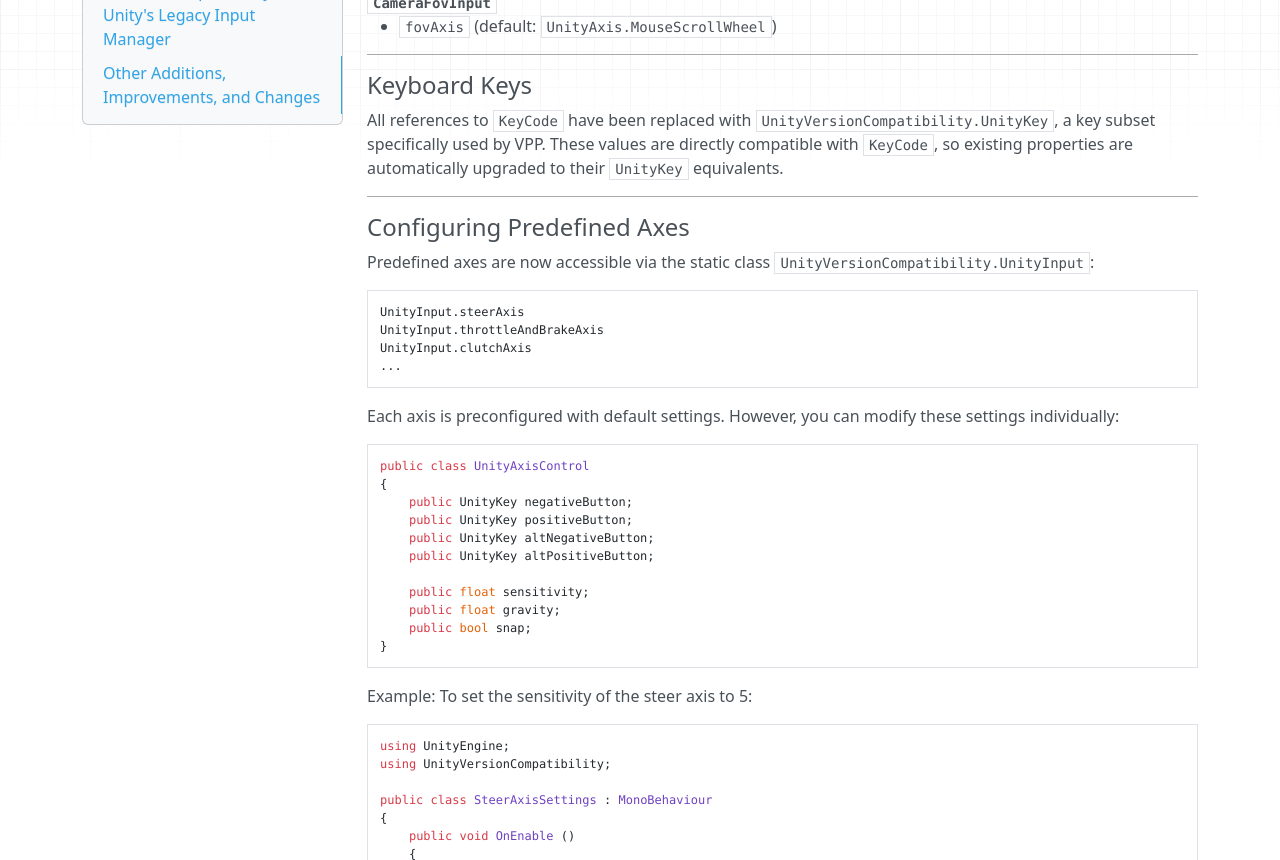
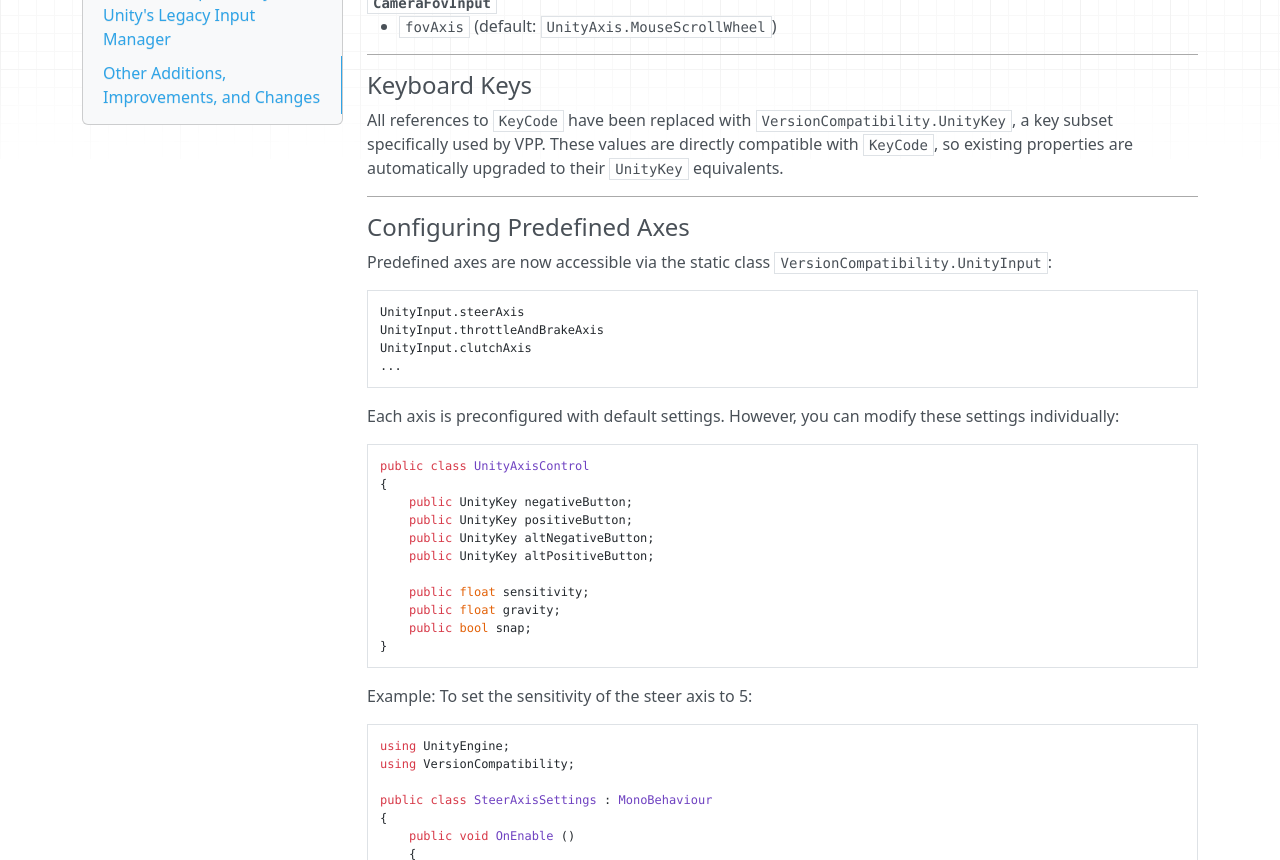
Before and after one commit to EdyJ/vehicle-physics-docs, an MkDocs documentation site: the page built from docs/about/release-notes-sdk-v9.8.md, in a window 1280 px wide and 1400 px high, scrolled down 1142 px. Shown: the part 147-1007 px from the top of the window. Built offline with MkDocs 1.6.1, drawn with Linux system fonts in a browser that asks for light colours; nearby versions of some CDN libraries; library files that are not in the unit come from our copies; some of the changed text lies outside the part shown.

Commit message:
SDK v9.8: UnityVersionCompatibility renamed to VersionCompatibility

````diff
--- a/docs/about/release-notes-sdk-v9.8.md
+++ b/docs/about/release-notes-sdk-v9.8.md
@@ -6,7 +6,7 @@
 
 ## Removed Dependency on Unity's Legacy Input Manager
 
-SDK v9.8 features a new namespace and assembly, `UnityVersionCompatibility`, to provide an unified API for
+SDK v9.8 features a new namespace and assembly, `VersionCompatibility`, to provide an unified API for
 the engine features that change among versions. This includes basic input features that provide the same
 functionality regardless the input setup in the Unity project.
 
@@ -14,7 +14,7 @@
 
 VPP no longer requires Unity’s legacy Input Manager to be enabled. As a result, any axis configurations in the legacy Input Manager are now ignored.
 
-Instead, VPP uses a set of predefined and preconfigured axes available in the enum `UnityVersionCompatibility.UnityAxis`:
+Instead, VPP uses a set of predefined and preconfigured axes available in the enum `VersionCompatibility.UnityAxis`:
 
 ```csharp
 public enum UnityAxis
@@ -62,7 +62,7 @@
 
 #### Keyboard Keys
 
-All references to `KeyCode` have been replaced with `UnityVersionCompatibility.UnityKey`, a key subset
+All references to `KeyCode` have been replaced with `VersionCompatibility.UnityKey`, a key subset
 specifically used by VPP. These values are directly compatible with `KeyCode`, so existing properties are
 automatically upgraded to their `UnityKey` equivalents.
 
@@ -70,7 +70,7 @@
 
 #### Configuring Predefined Axes
 
-Predefined axes are now accessible via the static class `UnityVersionCompatibility.UnityInput`:
+Predefined axes are now accessible via the static class `VersionCompatibility.UnityInput`:
 
 ```csharp
 UnityInput.steerAxis
@@ -99,7 +99,7 @@
 
 ```csharp
 using UnityEngine;
-using UnityVersionCompatibility;
+using VersionCompatibility;
 
 public class SteerAxisSettings : MonoBehaviour
 {
@@ -127,7 +127,7 @@
 
 ```csharp
 using UnityEngine;
-using UnityVersionCompatibility;
+using VersionCompatibility;
 
 public class SteerLegacyMode : MonoBehaviour
 {
````
